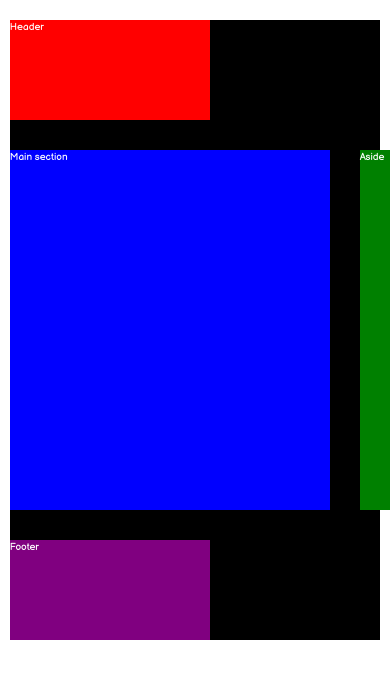
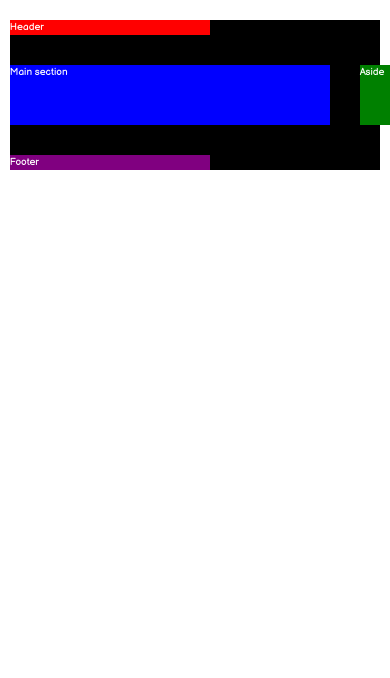
Before and after one commit to Sanjeev-Chadeesingh/flexy-grid, a website: page index.html in a window 390 px wide. Drawn offline with Linux system fonts and the light colour scheme.

Commit message:
mobile responsiveness test

```diff
--- a/sass/base/_base.scss
+++ b/sass/base/_base.scss
@@ -21,7 +21,7 @@ body {
     background-color: black;
     margin: 2rem auto;
     display: grid;
-    grid-template-rows: repeat(5, minmax(10rem, min-content));
+    grid-template-rows: repeat(auto-fiit, minmax(10rem, 1fr));
     grid-template-columns: repeat(auto-fit, minmax(20rem, 1fr));
     grid-gap: 3rem;
     .header {
```
Also changed, not shown: css/style.css.
